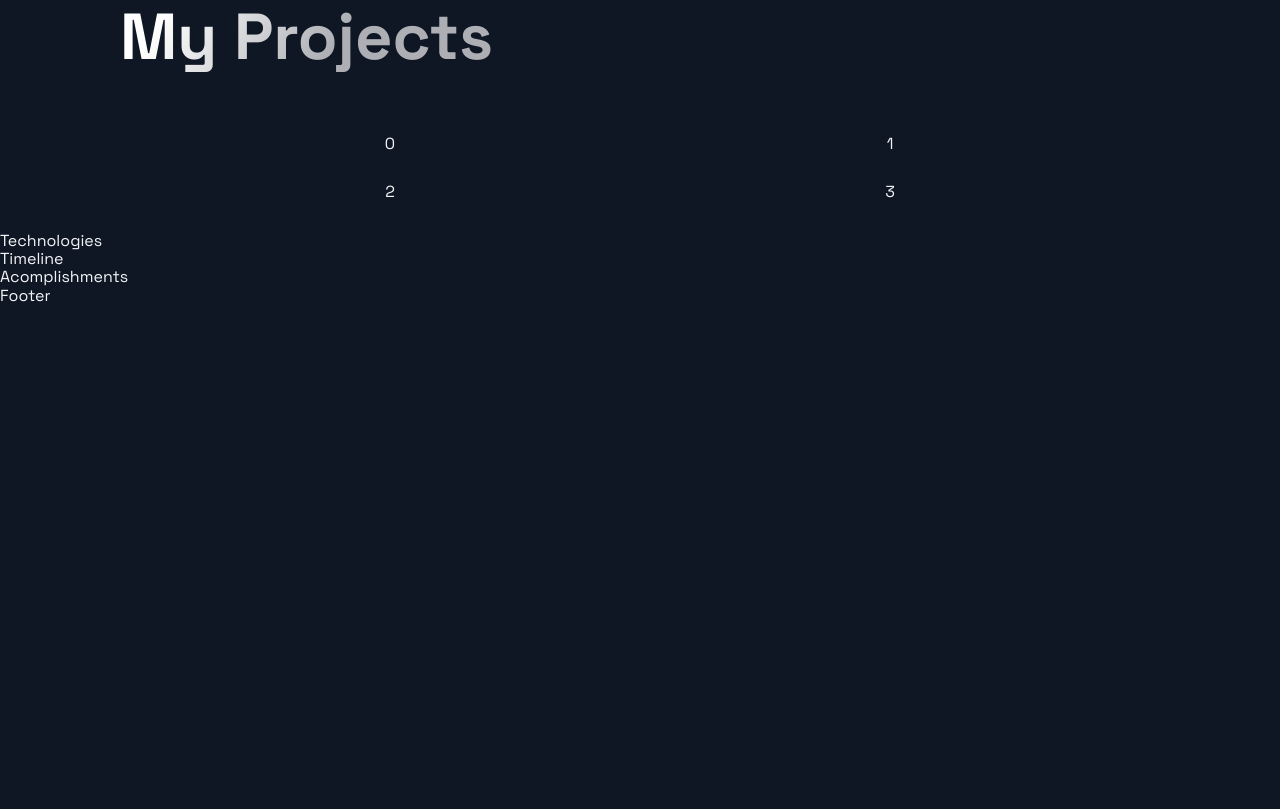
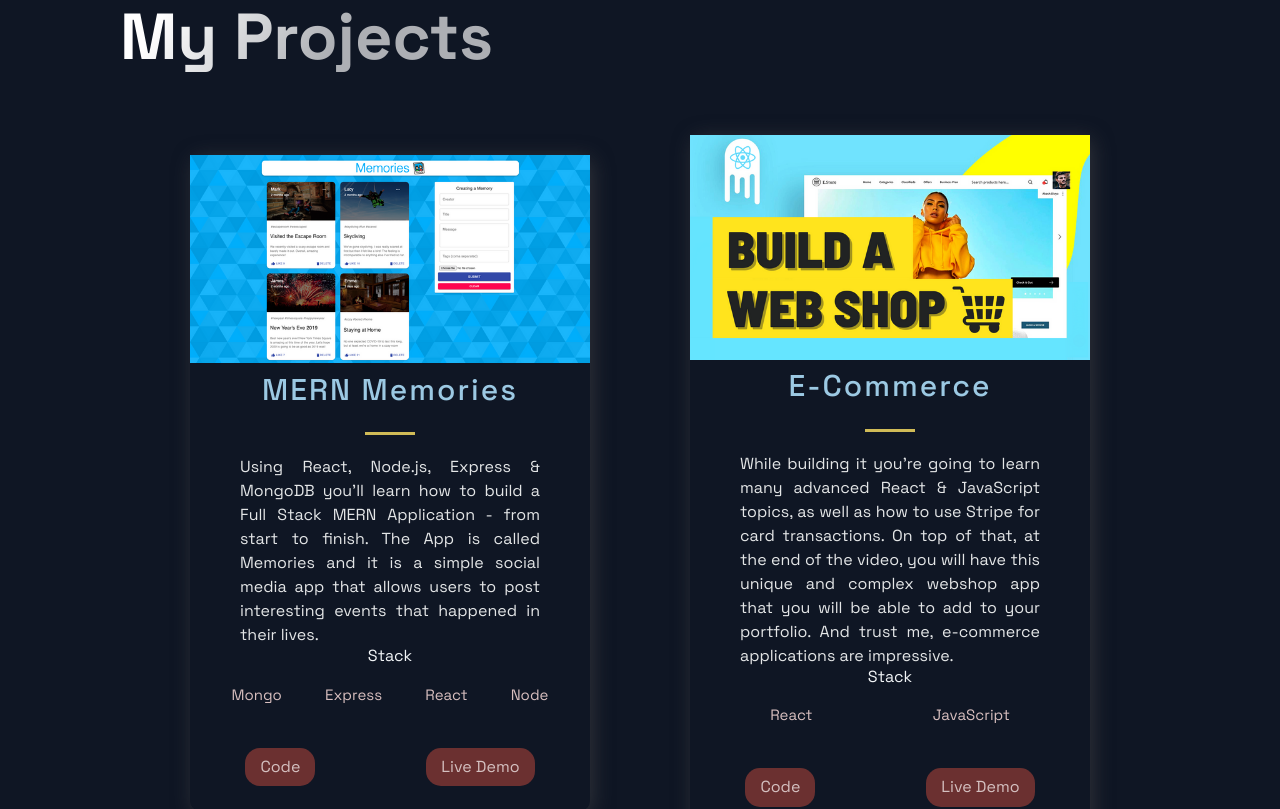
Before and after one commit to georgyshkliaryk/portfolio-website, a Next.js app: page / in a window 1280 px wide. Shown: the part 700-1509 px from the top of the page. Before the commit the page ends 1006 px from the top, so only its background shows below. Built offline with nearby package versions, Linux system fonts and the light colour scheme.

Commit message:
projects section

```diff
--- a/src/components/Projects/Projects.js
+++ b/src/components/Projects/Projects.js
@@ -1,17 +1,54 @@
-import React from 'react';
+import React from "react";
 
-import { BlogCard, CardInfo, ExternalLinks, GridContainer, HeaderThree, Hr, Tag, TagList, TitleContent, UtilityList, Img } from './ProjectsStyles';
-import { Section, SectionDivider, SectionTitle } from '../../styles/GlobalComponents';
-import { projects } from '../../constants/constants';
+import {
+  BlogCard,
+  CardInfo,
+  ExternalLinks,
+  GridContainer,
+  HeaderThree,
+  Hr,
+  Tag,
+  TagList,
+  TitleContent,
+  UtilityList,
+  Img,
+} from "./ProjectsStyles";
+import {
+  Section,
+  SectionDivider,
+  SectionTitle,
+} from "../../styles/GlobalComponents";
+import { projects } from "../../constants/constants";
 
 const Projects = () => (
   <Section nopadding id="projects">
     <SectionDivider />
     <SectionTitle main>My Projects</SectionTitle>
     <GridContainer>
-      {[0,1,2,3].map((project) => (
-        <div>{project}</div>
-      ))}
+      {projects.map(
+        ({ id, image, title, description, tags, source, visit }) => (
+          <BlogCard key={id}>
+            <Img src={image} />
+            <TitleContent>
+              <HeaderThree title>{title}</HeaderThree>
+              <Hr />
+            </TitleContent>
+            <CardInfo>{description}</CardInfo>
+            <div>
+              <TitleContent>Stack</TitleContent>
+              <TagList>
+                {tags.map((tag, i) => (
+                  <Tag key={i}>{tag}</Tag>
+                ))}
+              </TagList>
+            </div>
+            <UtilityList>
+              <ExternalLinks href={visit}>Code</ExternalLinks>
+              <ExternalLinks href={source}>Live Demo</ExternalLinks>
+            </UtilityList>
+          </BlogCard>
+        )
+      )}
     </GridContainer>
   </Section>
 );
```
